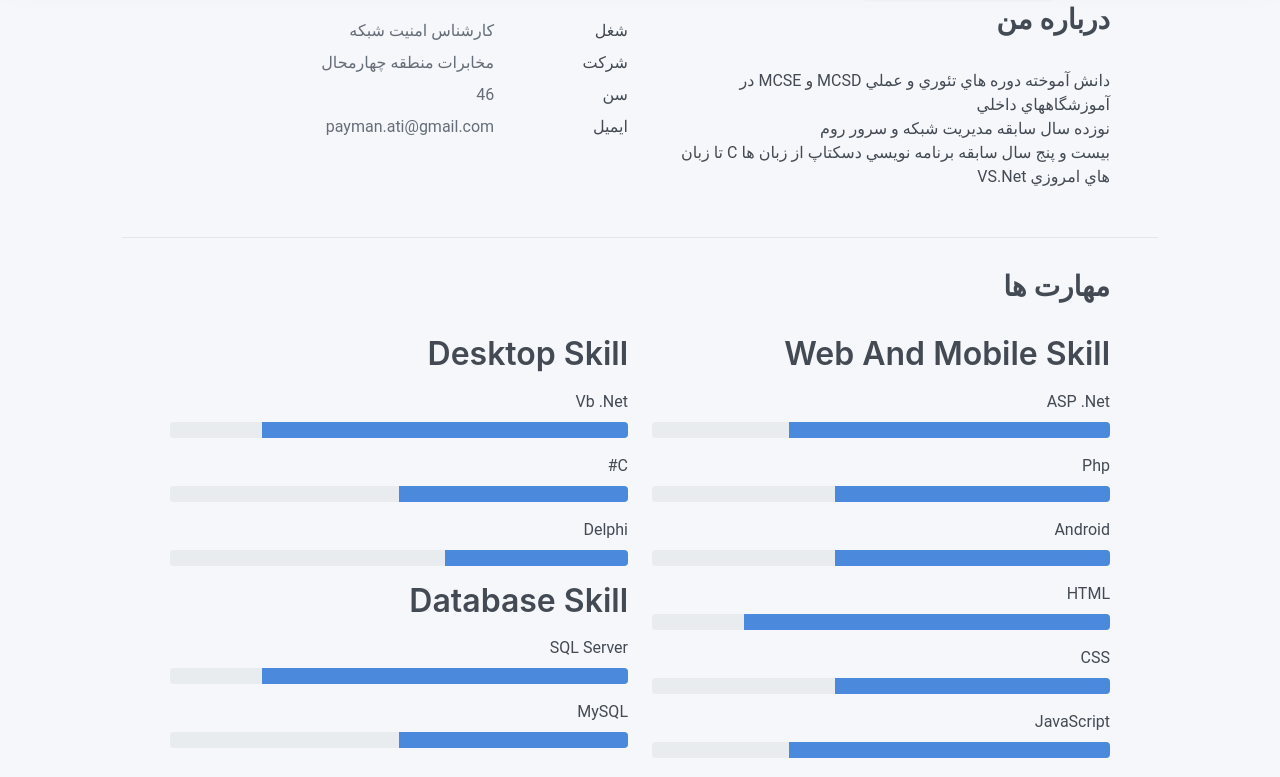
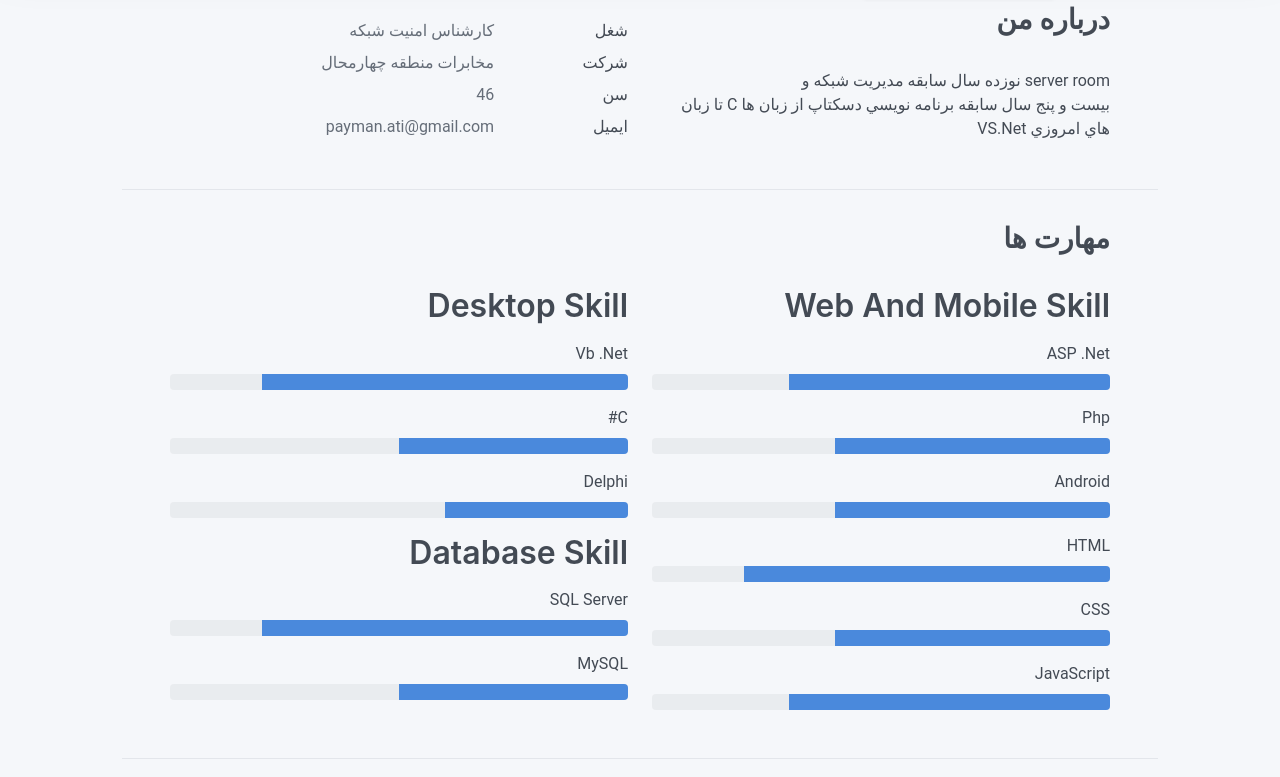
Before and after one commit to peymanfr/p, a plain HTML site: page index.html in a window 1280 px wide. Shown: the part 285-1062 px from the top of the page. Drawn offline with Linux system fonts and the light colour scheme.

Commit message:
Update index.html

```diff
--- a/index.html
+++ b/index.html
@@ -61,8 +61,8 @@ $(window).scroll(function(e){
       <div class="row">
         <div class="col-md-6" >
           <h2 class="h3 mb-3">درباره من</h2>
-          <p>دانش آموخته دوره هاي تئوري و عملي MCSD و MCSE در آموزشگاههاي داخلي<br>
-            نوزده سال سابقه مديريت شبكه و سرور روم<br>
+          <p>
+            server room نوزده سال سابقه مديريت شبكه و <br>
             بیست و پنج سال سابقه برنامه نويسي دسكتاپ از زبان ها C تا زبان هاي امروزي VS.Net</p>
         </div>
         <div class="col-md-5 offset-md-1">
```
